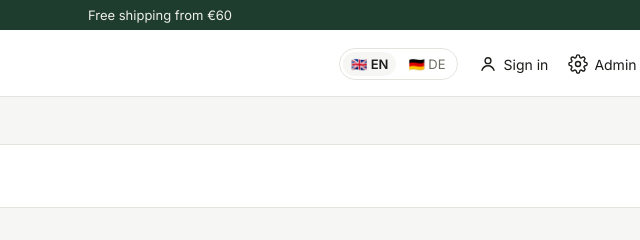
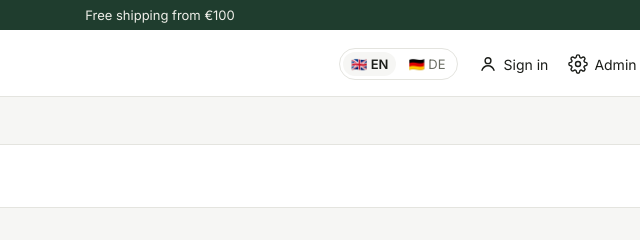
Before and after one commit to liam180300/ALVARENO, a plain HTML site: page index.html in a window 1280 px wide. Shown: the top 240 px of the page, 480-1120 px from the left. Drawn offline with Linux system fonts and the light colour scheme.

Commit message:
Update free shipping message to €100

```diff
--- a/index.html
+++ b/index.html
@@ -278,7 +278,7 @@
 </head>
 <body>
 
-<div class="utility-bar" id="utility-bar-text">Free shipping from €60</div>
+<div class="utility-bar" id="utility-bar-text">Free shipping from €100</div>
 
 <header id="header">
   <div class="header-top">
@@ -502,7 +502,7 @@
   let lang = 'en'; // Standardsprache
 
   const S = {
-    freeShipBar: { en: "Free shipping from €60", de: "Kostenloser Versand ab 60 €" },
+    freeShipBar: { en: "Free shipping from €100", de: "Kostenloser Versand ab 100 €" },
     searchPlaceholder: { en: "Search products — e.g. travel bag, wool coat, belt", de: "Produkte durchsuchen — z. B. Reisetasche, Wollmantel, Gürtel" },
     signIn: { en: "Sign in", de: "Anmelden" },
     admin: { en: "Admin", de: "Admin" },
```
